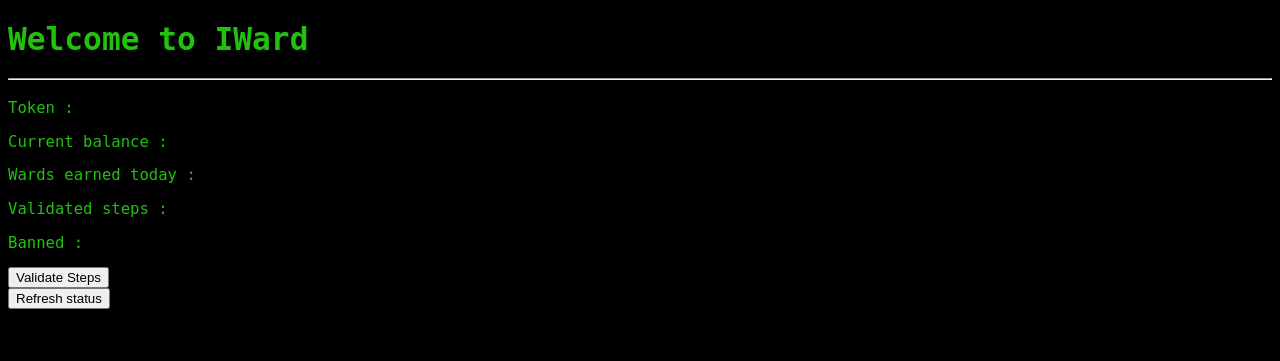
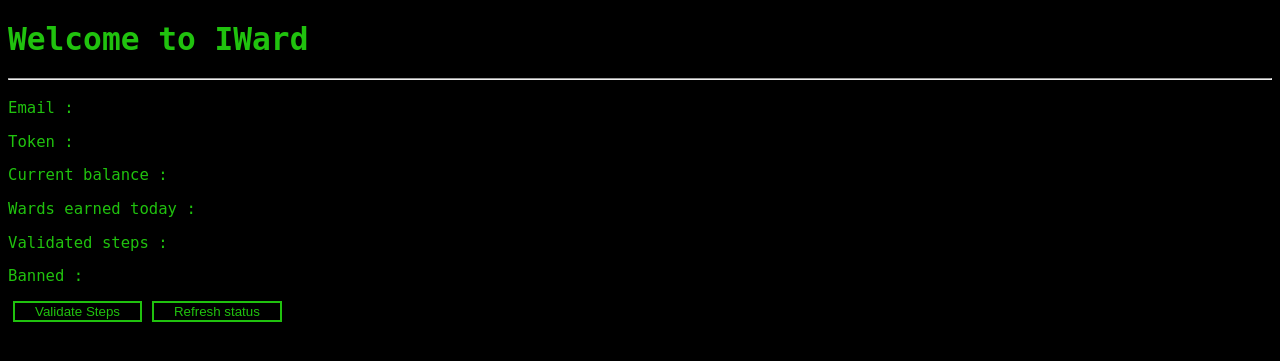
Before and after one commit to Sarapuce/iward, a Flask app: page / in a window 1280 px wide. Shown: the top 361 px of the page. Run offline with Flask 3, Linux system fonts and the light colour scheme.

Commit message:
feat(web): updated css

```diff
--- a/main.py
+++ b/main.py
@@ -121,3 +121,4 @@ tokens = get_auth_tokens()
 for token in tokens:
     profile = get_profile(token)
     infos[profile["username"]] = profile
+print(infos)
--- a/static/css/style.css
+++ b/static/css/style.css
@@ -3,3 +3,17 @@ body {
     color: #20C20E;
     font: 1.2em Monospace;
 }
+
+button {
+    background-color: black;
+    color: #20C20E;
+    border: 2px solid #20C20E;
+    padding-right: 20px;
+    padding-left: 20px;
+    margin-right: 5px;
+    margin-left:5px;
+}
+
+.button-container {
+    display: flex;
+}
--- a/templates/index.html
+++ b/templates/index.html
@@ -11,11 +11,13 @@
 
    {% for info in infos %}
     <h2>{{ info }}</h2>
+    <p>Email : {{ infos[info]['email'] }}</p>
     <p>Token : {{ infos[info]['auth_token'][:4] + '******'}}</p>
     <p>Current balance : {{ infos[info]['balance']}}</p>
     <p>Wards earned today : {{ infos[info]['today_balance']}}</p>
     <p>Validated steps : {{ infos[info]['validated_steps'] }}</p>
     <p>Banned : {{ infos[info]['banned_cheater'] }}</p>
+    <div class="button-container">
         <form method="post" action="/validate_step">
             <input type="hidden" value="{{ info }}" name="username"/>
             <button>Validate Steps</button>
@@ -24,7 +26,7 @@
             <input type="hidden" value="{{ info }}" name="username"/>
             <button>Refresh status</button>
         </form>
-    </form>
+    </div>
     <br>
    {% endfor %}
 
```
Lines whose indentation alone changed are shown as unchanged.
